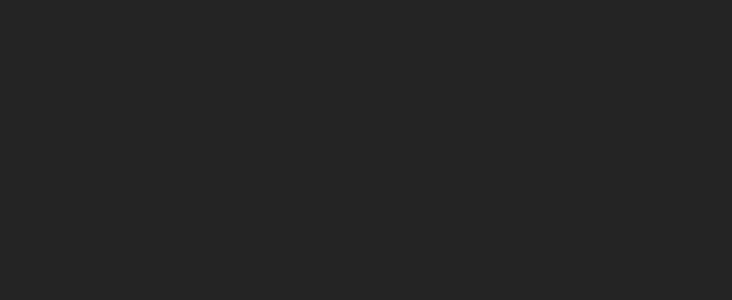
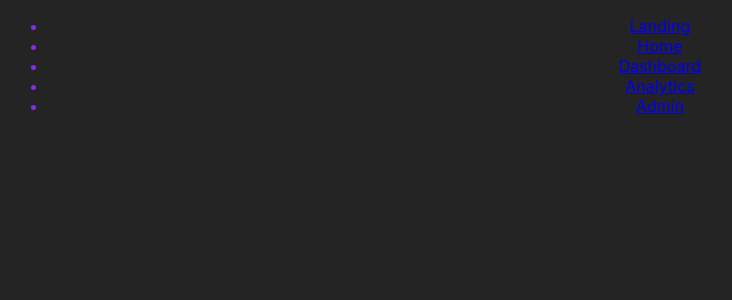
Before and after one commit to Taniagf31/restaurant-client, a React (Vite) app: page /login in a window 1280 px wide. Before the commit this address had no page. Shown: the top 300 px of the page, without its empty margins (0-732 px from the left). Built offline with nearby package versions, Linux system fonts and the light colour scheme.

Commit message:
clone de API, se comienza login

```diff
--- a/src/App.jsx
+++ b/src/App.jsx
@@ -1,11 +1,11 @@
-import { BrowserRouter, Routes, Route } from "react-router-dom";
+import { BrowserRouter, Routes, Route, Link } from "react-router-dom";
 import { Landing, Home, Dashboard, Analytics, Admin } from "./pages";
 
 export function App() {
   return (
     <BrowserRouter>
 
-      {/* <Navigation /> */}
+      <Navigation />
 
       <Routes>
         <Route path="/" element={<Landing />} />
@@ -18,27 +18,26 @@
     </BrowserRouter>
   );
 }
-// function Navigation() {
-//   return (
-    // <nav>
-      {/* <ul> */}
-        {/* <li> */}
-          {/* <Link to="/landing">Landing</Link> */}
-        {/* </li> */}
-        {/* <li> */}
-          {/* <Link to="/home">Home</Link> */}
-        {/* </li> */}
-        {/* <li> */}
-          {/* <Link to="/dashboard">Dashboard</Link> */}
-        {/* </li> */}
-        {/* <li> */}
-          {/* <Link to="/analytics">Analytics</Link> */}
-        {/* </li> */}
-        {/* <li> */}
-          {/* <Link to="/admin">Admin</Link> */}
-        {/* </li> */}
-      {/* </ul> */}
-    {/* </nav> */}
-//   );
-// }
-//
+function Navigation() {
+  return (
+    <nav>
+      <ul>
+        <li>
+          <Link to="/landing">Landing</Link>
+        </li>
+        <li>
+          <Link to="/home">Home</Link>
+        </li>
+        <li>
+          <Link to="/dashboard">Dashboard</Link>
+        </li>
+        <li>
+          <Link to="/analytics">Analytics</Link>
+        </li>
+        <li>
+          <Link to="/admin">Admin</Link>
+        </li>
+      </ul>
+    </nav>
+  );
+}
```
Also changed, not shown: src/pages/LoginPage.jsx (+0 -8 lines).
